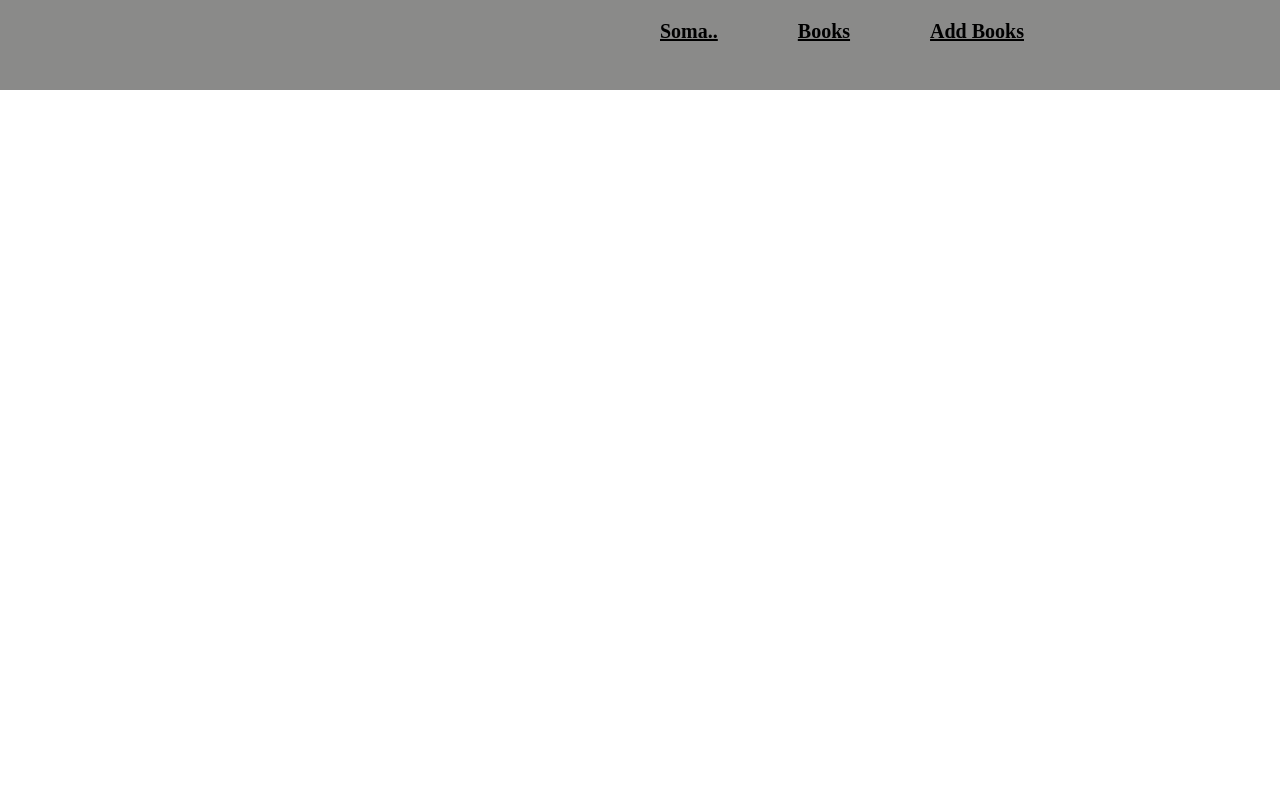
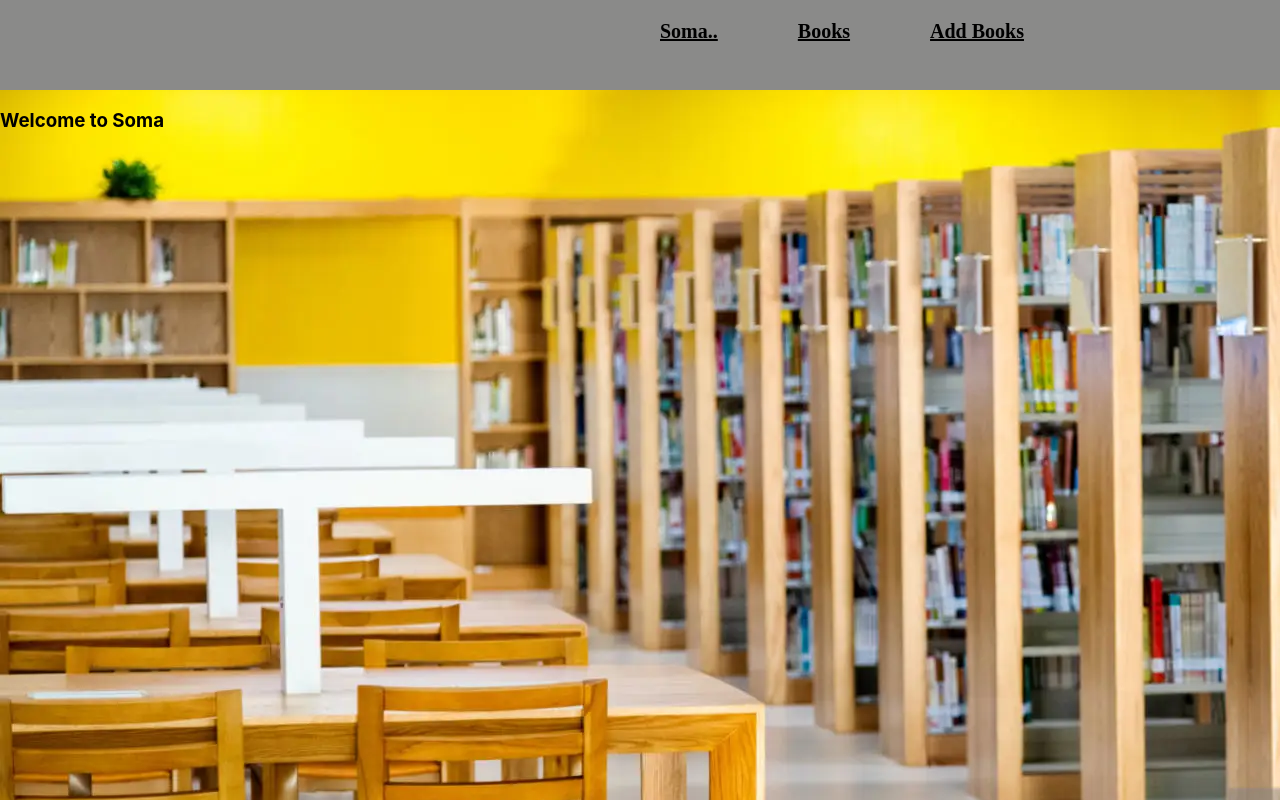
Before and after one commit to Zackius/books-stroe, a React (Create React App) app: page / in a window 1280 px wide. Built offline with nearby package versions, Linux system fonts and the light colour scheme; a web font is replaced by a local one.

Commit message:
resloved delete bug

```diff
--- a/src/App.css
+++ b/src/App.css
@@ -36,3 +36,7 @@
     transform: rotate(360deg);
   }
 }
+h2{
+  text-align: center;
+  font-size: 100px;
+}
--- a/src/App.js
+++ b/src/App.js
@@ -28,6 +28,7 @@ function App() {
         <Route path="books" element={<Books />} />
         <Route path="add" element={<Add />} />
       </Routes>
+      <h3>Welcome to Soma</h3>
     </div>
   );
 }
--- a/src/Components/Add.css
+++ b/src/Components/Add.css
@@ -1,5 +1,5 @@
 body{
-    background-color: white;
+    background-image: url(../photos/gettyimages-1193273154-2048x2048.webp);
 }
 .inputAdd{
     height: 700px;
--- a/src/Components/Books.js
+++ b/src/Components/Books.js
@@ -5,7 +5,7 @@ import "./Books.css";
 const Books = () => {
   const [books, setBooks] = useState([]);
 
-  function handleDelete( id, e) {
+  function handleDelete( id ) {
     if (window.confirm("Are you sure you want to delete this book?")) {
         axios.delete(`http://localhost:9292/books/${id}`)
             .then((response) => {
@@ -13,7 +13,6 @@ const Books = () => {
             });
 
     }
-
   }
 
   useEffect(() => {
@@ -39,7 +38,7 @@ const Books = () => {
             <img src={book.book_image} alt="book" />
             <h4> Book Name :{book.books_name}</h4>
             <h5> Author :{book.author} </h5>
-                <button onClick={handleDelete}>Delete</button>
+                <button onClick={()=>{handleDelete(book.id)}}>Delete</button>
                 <button>Edit</button>
           </div>
         );
```
Also changed, not shown: src/Footer.css (deleted), src/photos/gettyimages-1193273154-2048x2048.webp (added).
